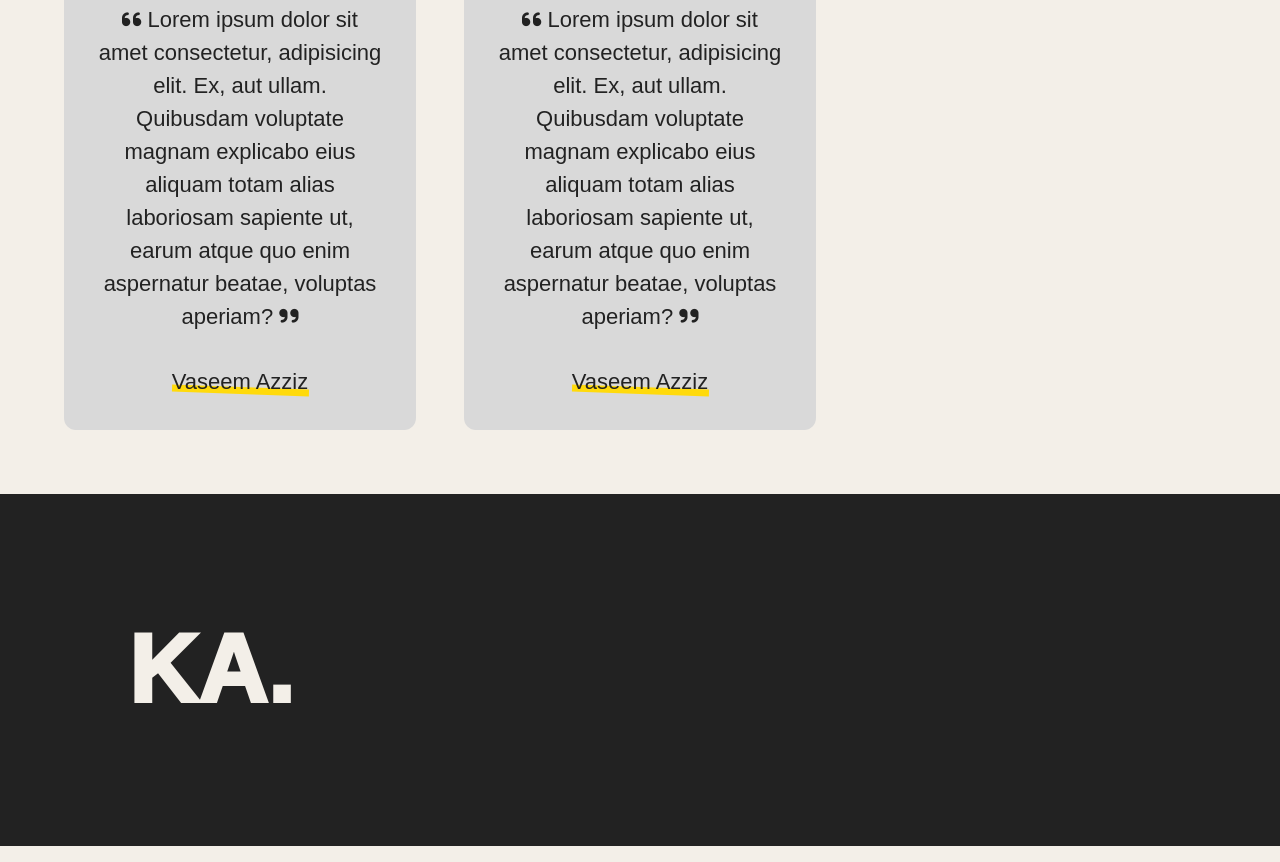
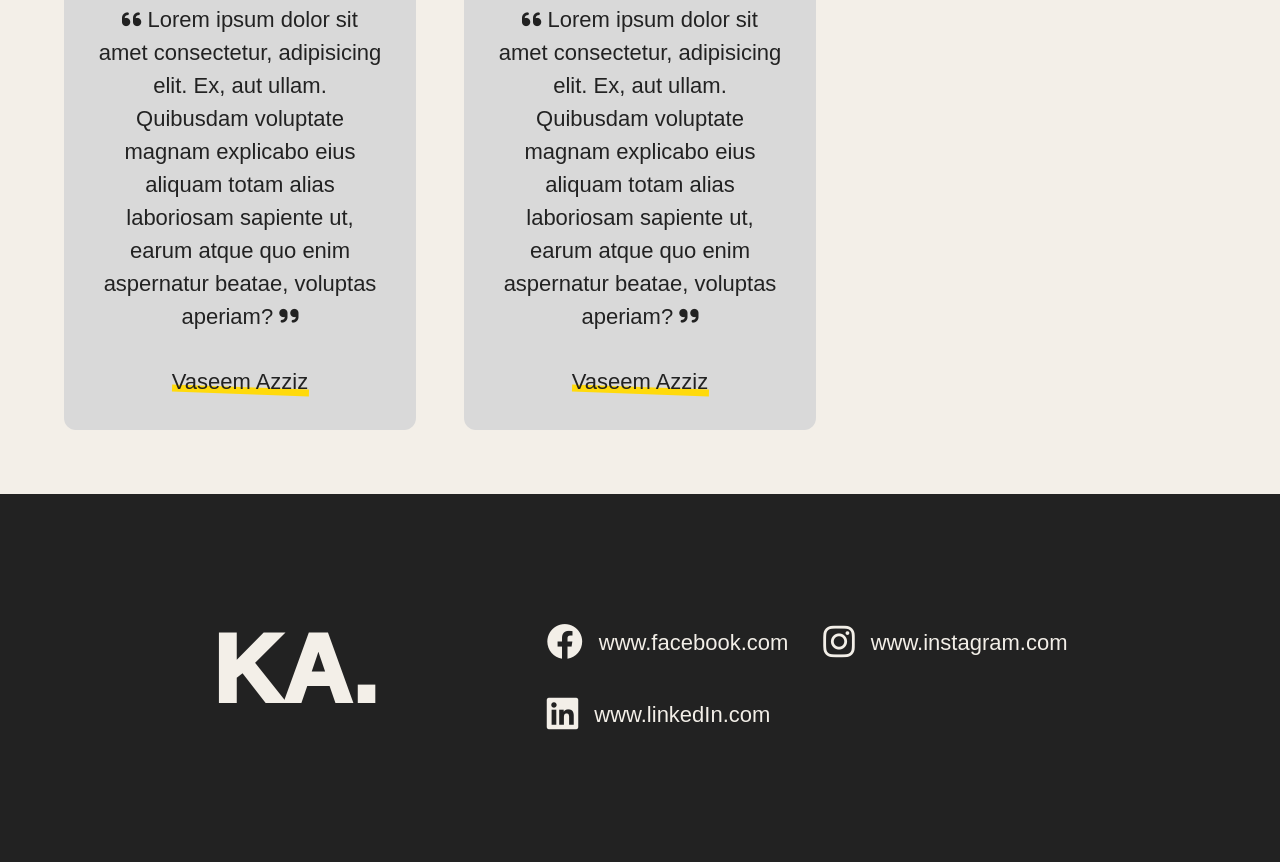
Before and after one commit to Ahmed-BenHajAmor/Portfolio-pure-Html-CSS, a plain HTML site: page index.html in a window 1280 px wide. Shown: the part 4574-5436 px from the top of the page. Drawn offline with nearby package versions, Linux system fonts and the light colour scheme; a web font is replaced by a local one.

Commit message:
add footer

```diff
--- a/index.html
+++ b/index.html
@@ -100,9 +100,26 @@
 
     </section>
 
-    <footer class="p-32 bg-customGray">
-        <div class="logo text-bgColor">
+    <footer class="p-32 bg-customGray text-bgColor flex justify-around">
+        <div class="logo">
             <h1 class="text-8xl">KA.</h1>
+        </div>
+
+        <div class="footer-links grid grid-cols-2 gap-8">
+            <div class="flex gap-4 items-center">
+                <i class="fab fa-facebook text-4xl"></i>
+                <p>www.facebook.com</p>
+            </div>
+
+            <div class="flex gap-4 items-center">
+                <i class="fab fa-instagram text-4xl w-auto"></i>
+                <p>www.instagram.com</p>
+            </div>
+
+            <div class="flex gap-4 items-center">
+                <i class="fab fa-linkedin text-4xl w-auto"></i>
+                <p>www.linkedIn.com</p>
+            </div>
         </div>
     </footer>
 
```
